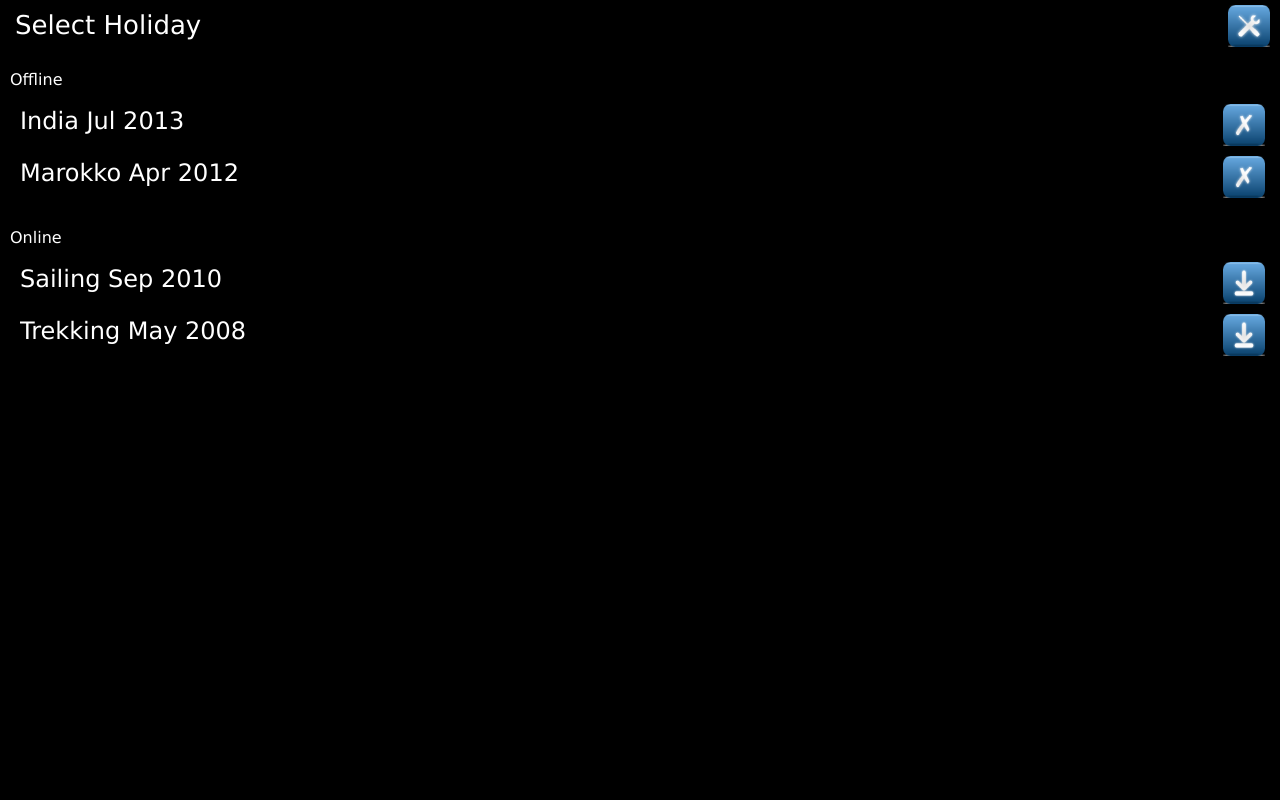
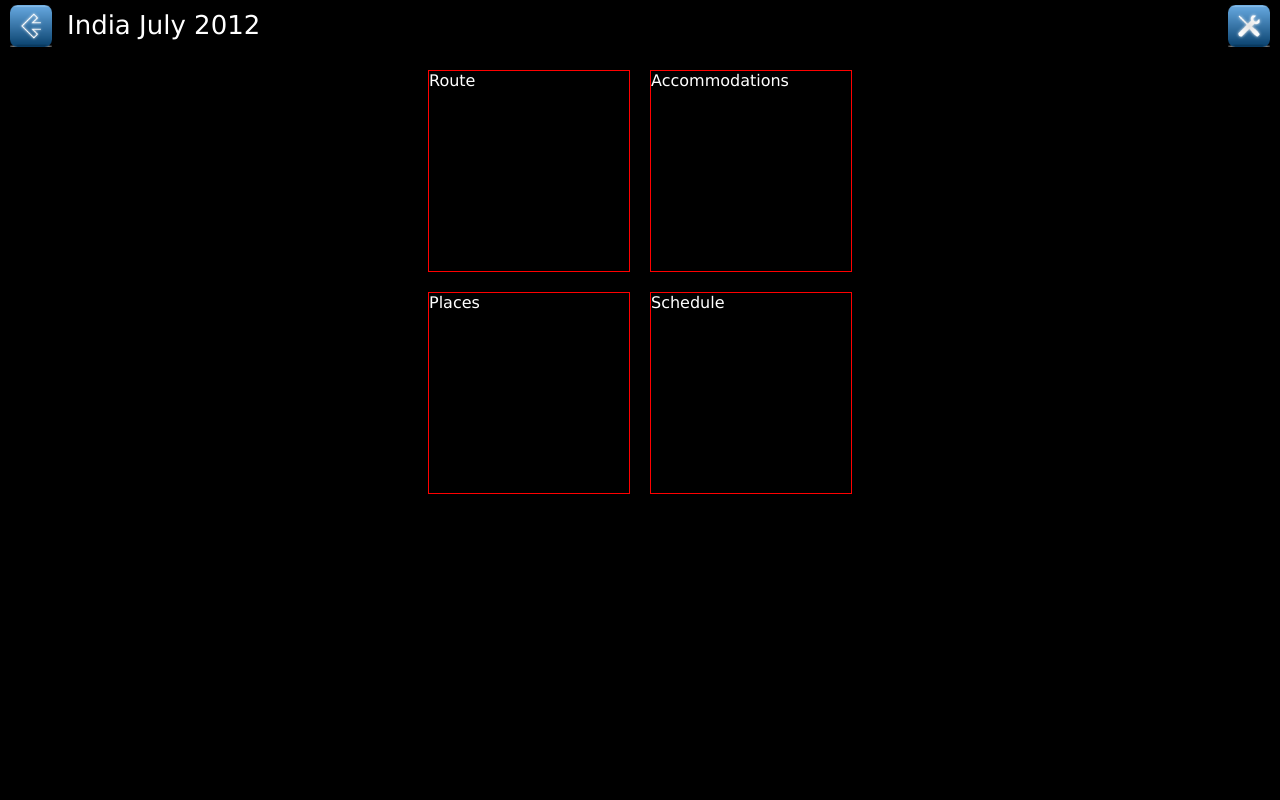
Before and after one commit to arattinger/tripassist, a Django app: page /mobile/ in a window 1280 px wide. Run offline with Django 3.2, Linux system fonts and the light colour scheme.

Commit message:
basic main view

```diff
--- a/website/mobile/static/css/Mobile.css
+++ b/website/mobile/static/css/Mobile.css
@@ -2,7 +2,6 @@ body {
   background: #000;
   color: #fff;
   font-family: Verdana, Sans-serif;
-  overflow: hidden;
   margin: 0px;
   height: 100%;
   width: 100%;
@@ -44,8 +43,11 @@ body {
   position: absolute;
   top: 60px;
   left: 0px;
+  bottom: 0px;
+  right: 0px;
   min-height: 10px;
   width: 100%;
+  overflow: auto;
 }
 .list-ctn {
   margin: 10px;
@@ -93,3 +95,36 @@ body {
   background-image: url("/static/images/download.png");
   float: right;
 }
+.tiles-ctn {
+  margin: auto;
+  width: 444px;
+}
+.tiles-ctn #route-tile {
+  width: 200px;
+  height: 200px;
+  margin: 10px;
+  border: 1px solid #f00;
+  float: left;
+}
+.tiles-ctn #accomm-tile {
+  width: 200px;
+  height: 200px;
+  margin: 10px;
+  border: 1px solid #f00;
+  float: left;
+  clear: right;
+}
+.tiles-ctn #places-tile {
+  width: 200px;
+  height: 200px;
+  margin: 10px;
+  border: 1px solid #f00;
+  float: left;
+}
+.tiles-ctn #schedule-tile {
+  width: 200px;
+  height: 200px;
+  margin: 10px;
+  border: 1px solid #f00;
+  float: left;
+}
--- a/website/mobile/static/css/STYL/Base.styl
+++ b/website/mobile/static/css/STYL/Base.styl
@@ -2,7 +2,6 @@ body
     background black
     color white
     font-family Verdana, Sans-serif
-    overflow hidden
     margin 0px
     height 100%
     width 100%
@@ -41,5 +40,8 @@ smallbutton()
     position absolute
     top 60px
     left 0px
+    bottom 0px
+    right 0px
     min-height 10px
     width 100%
+    overflow auto
--- a/website/mobile/static/css/STYL/Mobile.styl
+++ b/website/mobile/static/css/STYL/Mobile.styl
@@ -1,2 +1,3 @@
 @import 'Base'
 @import 'List'
+@import 'Tiles'
--- /dev/null
+++ b/website/mobile/static/css/STYL/Tiles.styl
@@ -0,0 +1,23 @@
+tile()
+    width 200px
+    height 200px
+    margin 10px
+    border 1px solid red
+    float left
+
+.tiles-ctn
+    margin auto
+    width (400+40+4)px
+
+    #route-tile
+        tile()
+
+    #accomm-tile
+        tile()
+        clear right
+
+    #places-tile
+        tile()
+
+    #schedule-tile
+        tile()
--- a/website/mobile/templates/mobile.html
+++ b/website/mobile/templates/mobile.html
@@ -8,6 +8,8 @@
 
 {% block content %}
 <div id='main-ctn'>
+    <!-- select holiday view
+
     <div id='header-ctn'>
         <div id='back-btn' class='hidden'></div>
         <div id='title'>Select Holiday</div>
@@ -39,6 +41,22 @@
             </ul>
         </div>
     </div>
+    -->
+
+    <div id='header-ctn'>
+        <div id='back-btn'></div>
+        <div id='title'>India July 2012</div>
+        <div id='settings-btn'></div>
+    </div>
+    <div id='content-ctn'>
+        <div class='tiles-ctn'>
+            <div id='route-tile'>Route</div>
+            <div id='accomm-tile'>Accommodations</div>
+            <div id='places-tile'>Places</div>
+            <div id='schedule-tile'>Schedule</div>
+        </div>
+    </div>
+
 </div>
 {% endblock %}
 
```
